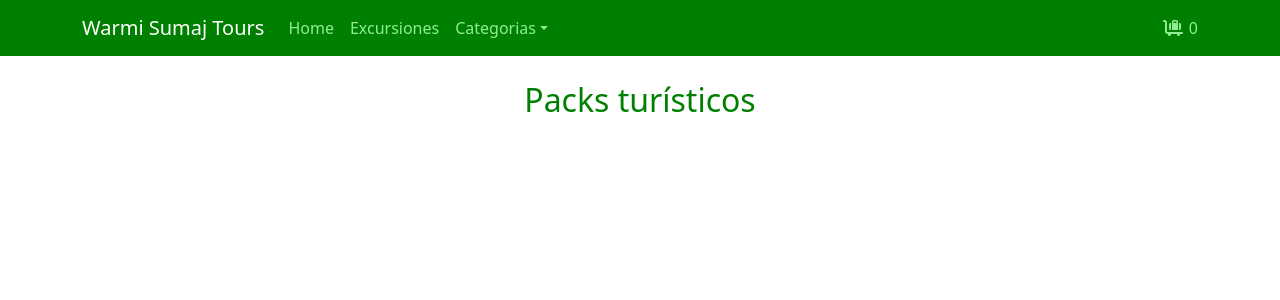
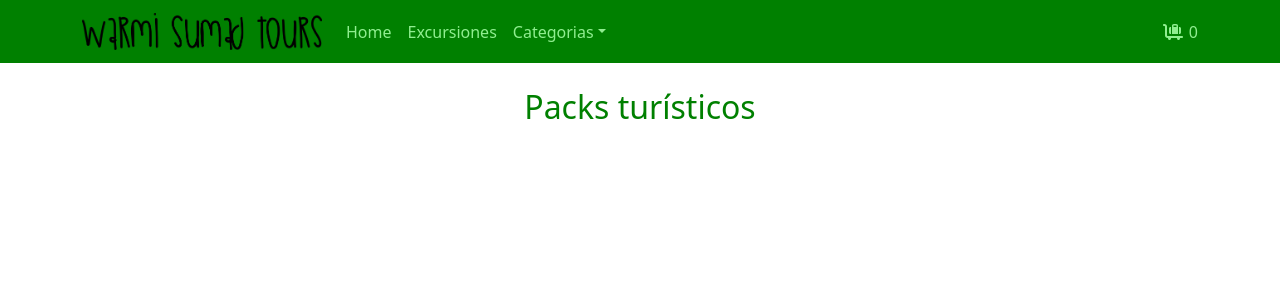
Before and after one commit to ignacioiglesias8/PF-React-Iglesias, a React (Create React App) app: page / in a window 1280 px wide. Shown: the top 300 px of the page. Built offline with nearby package versions, Linux system fonts and the light colour scheme.

Commit message:
creando repo

```diff
--- a/src/App.css
+++ b/src/App.css
@@ -10,6 +10,10 @@
 
 .navbar-brand{
   color: white;
+}
+
+#logo{
+  width: 12em;
 }
 
 .dropdown-menu{
--- a/src/components/NavBar.jsx
+++ b/src/components/NavBar.jsx
@@ -4,12 +4,13 @@ import Nav from "react-bootstrap/Nav";
 import Navbar from "react-bootstrap/Navbar";
 import NavDropdown from "react-bootstrap/NavDropdown";
 import CartWidget from "./CartWidget";
+import logo from '../assets/logo.png';
 
 const NavBar = () => {
     return (
     <Navbar className="navBar">
         <Container>
-        <Navbar.Brand id="navBrand">Warmi Sumaj Tours</Navbar.Brand>
+        <Navbar.Brand id="navBrand"><img src={logo} alt="Main Logo" id="logo"/></Navbar.Brand>
         <Navbar.Toggle aria-controls="basic-navbar-nav" />
         <Navbar.Collapse id="basic-navbar-nav">
             <Nav className="me-auto">
```
